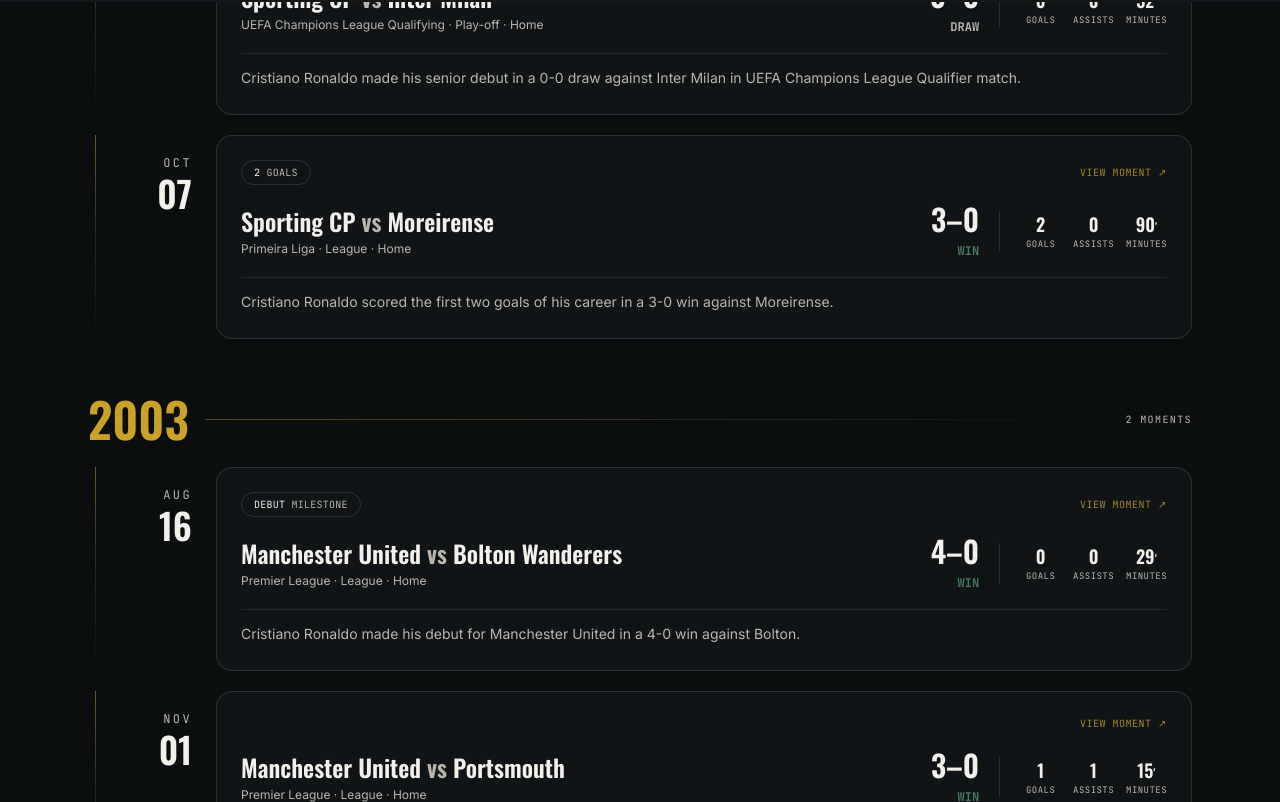
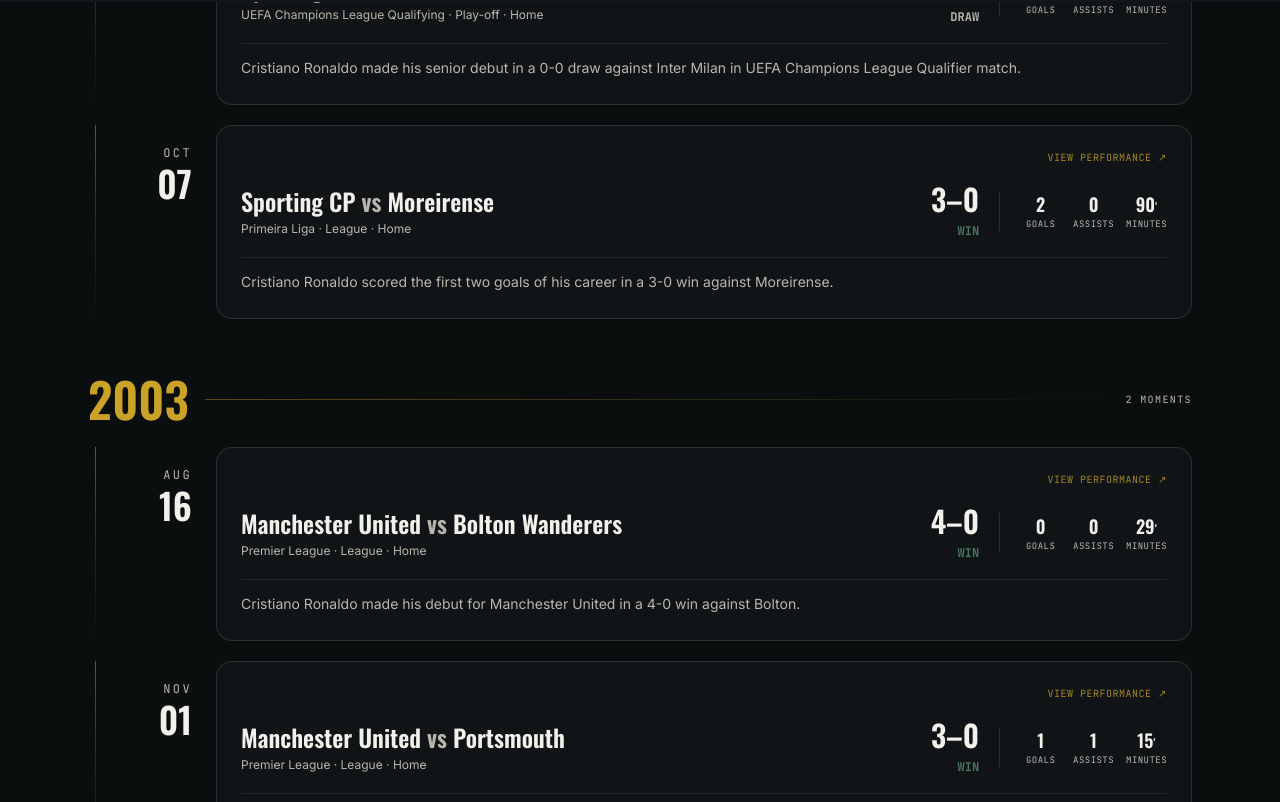
Before and after one commit to ronaldogoatsfc/cr7archive, a Next.js app: page /timeline in a window 1280 px wide. Shown: the part 798-1600 px from the top of the page. Built offline with nearby package versions, Linux system fonts and the light colour scheme.

Commit message:
Remove timeline performance highlight tags

```diff
--- a/components/TimelinePerformanceCard.js
+++ b/components/TimelinePerformanceCard.js
@@ -91,13 +91,8 @@ export default function TimelinePerformanceCard({ event, match, presentation })
         </div>
         <button type="button" onClick={() => setOpen(true)} aria-haspopup="dialog"
           className="group/card w-full rounded-2xl border border-line bg-pitch-raised/80 p-5 text-left transition duration-300 hover:border-gold/50 hover:bg-pitch-raised focus-visible:outline-none focus-visible:ring-2 focus-visible:ring-gold sm:p-6">
-          <div className="mb-4 flex flex-wrap items-center gap-2">
-            {presentation.highlights.map((highlight) => (
-              <span key={highlight.label} className="rounded-full border border-line px-3 py-1 font-mono text-[10px] uppercase tracking-wide text-paper-dim">
-                <span className="text-paper">{highlight.value}</span> {highlight.label}
-              </span>
-            ))}
-            <span className="ml-auto font-mono text-[10px] uppercase tracking-wider text-gold opacity-80 transition group-hover/card:opacity-100">View moment ↗</span>
+          <div className="mb-4 flex justify-end">
+            <span className="font-mono text-[10px] uppercase tracking-wider text-gold opacity-80 transition group-hover/card:opacity-100">View performance ↗</span>
           </div>
           <div className="flex flex-col gap-4 sm:flex-row sm:items-center sm:justify-between">
             <div className="min-w-0">
```
